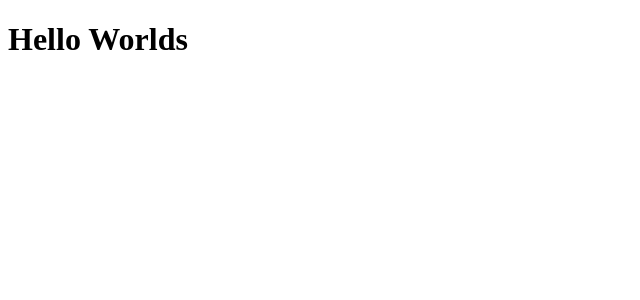
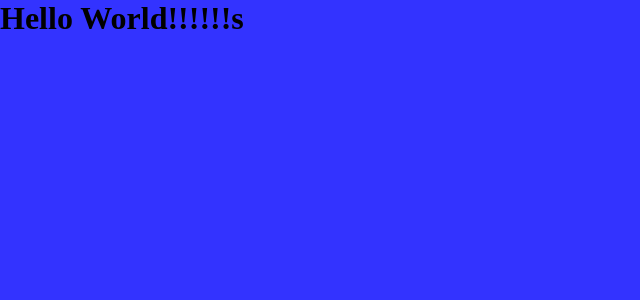
Before and after one commit to JoaoTony/jt-extreme, a Next.js app: page / in a window 1280 px wide. Shown: the top 300 px of the page, without its empty margins (0-640 px from the left). Built offline with nearby package versions, Linux system fonts and the light colour scheme.

Commit message:
feat: add global style to spp

```diff
--- /dev/null
+++ b/config/global.styles.css
@@ -0,0 +1,5 @@
+* {
+  margin: 0;
+  padding: 0;
+  box-sizing: border-box;
+}
--- a/pages/_app.tsx
+++ b/pages/_app.tsx
@@ -1,13 +1,7 @@
 /* eslint-disable react/jsx-props-no-spreading */
 import type { AppProps } from 'next/app';
+import '../config/global.styles.css';
 
-function MyApp({ Component, pageProps }: AppProps) {
-
-  return (
-    <>
-      <Component {...pageProps} />
-    </>
-  );
-}
+const MyApp = ({ Component, pageProps }: AppProps) => <Component {...pageProps} />
 
 export default MyApp;
--- a/pages/index.tsx
+++ b/pages/index.tsx
@@ -1,5 +1,6 @@
 import type { NextPage } from 'next';
+import LandingPage from '../views/landing-page';
 
-const Home: NextPage = () => (<h1>Hello Worlds</h1>);
+const Home: NextPage = () => (<LandingPage/>);
 
 export default Home;
--- a/views/landing-page/index.tsx
+++ b/views/landing-page/index.tsx
@@ -0,0 +1,11 @@
+import { FC } from 'react';
+
+import { Container } from  './landing-page.styles'
+
+const LandingPage: FC = () => (
+  <Container>
+    <h1>Hello World!!!!!!s</h1>
+  </Container>
+)
+
+export default LandingPage
--- a/views/landing-page/landing-page.styles.ts
+++ b/views/landing-page/landing-page.styles.ts
@@ -0,0 +1,7 @@
+import styled from "styled-components";
+
+export const Container = styled.div`
+  width: 100%;
+  min-height: 100vh;
+  background-color: #33f;
+`
```
